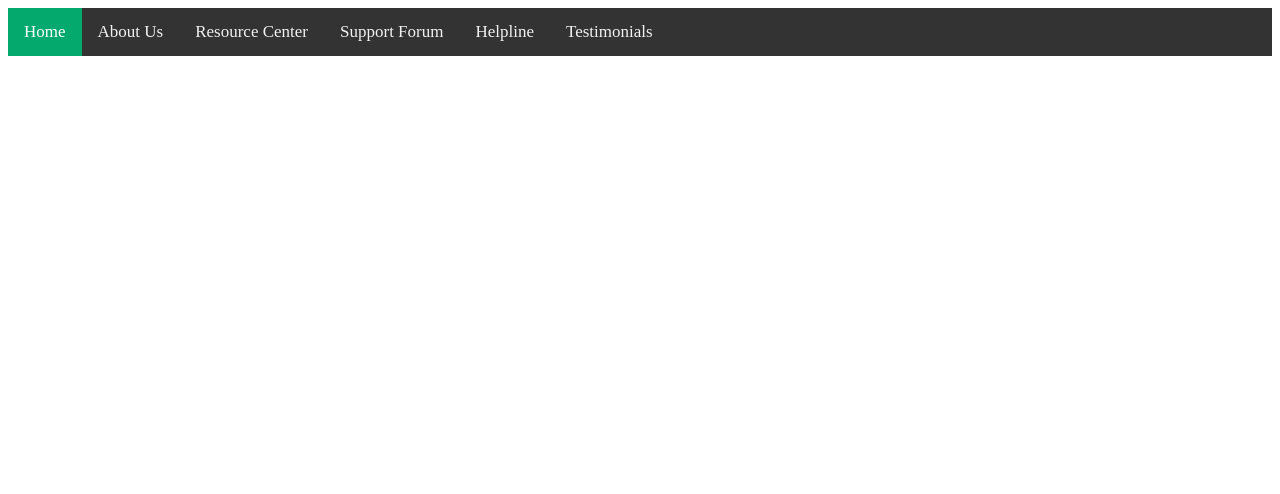
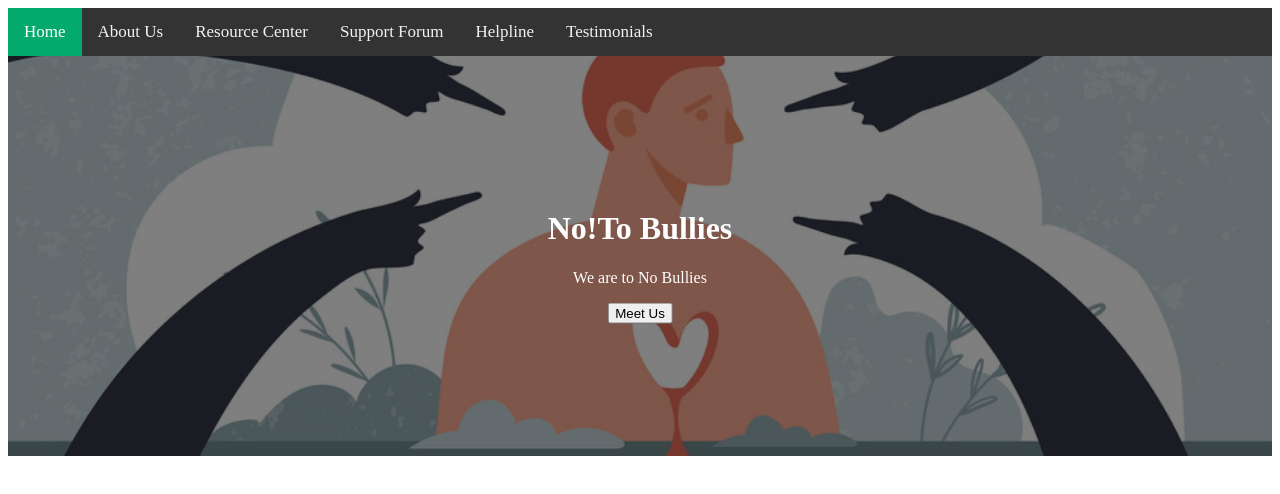
Before and after one commit to otienodiana/Notobullies.com, a plain HTML site: page OurWebsite/index.html in a window 1280 px wide. Drawn offline with Linux system fonts and the light colour scheme.

Commit message:
added files

```diff
--- a/OurWebsite/index.css
+++ b/OurWebsite/index.css
@@ -25,3 +25,33 @@
     background-color: #04AA6D;
     color: white;
   }
+
+
+  body, html {
+    height: 100%;
+}
+
+/* The hero image */
+.hero-image {
+  /* Use "linear-gradient" to add a darken background effect to the image (photographer.jpg). This will make the text easier to read */
+  background-image: linear-gradient(rgba(0, 0, 0, 0.5), rgba(0, 0, 0, 0.5)), url("44715221.jpg");
+
+  /* Set a specific height */
+  height: 50%;
+
+  /* Position and center the image to scale nicely on all screens */
+  background-position: center;
+  background-repeat: no-repeat;
+  background-size: cover;
+  position: relative;
+}
+
+/* Place text in the middle of the image */
+.hero-text {
+  text-align: center;
+  position: absolute;
+  top: 50%;
+  left: 50%;
+  transform: translate(-50%, -50%);
+  color: white;
+}
--- a/OurWebsite/index.html
+++ b/OurWebsite/index.html
@@ -15,6 +15,12 @@
         <a href="#Helpline">Helpline</a>
         <a href="#Testimonials">Testimonials</a>
     </div>
-
+    <div class="hero-image">
+        <div class="hero-text">
+          <h1>No!To Bullies</h1>
+          <p>We are to No Bullies</p>
+          <button>Meet Us</button>
+        </div>
+      </div>
 </body>
 </html>
```
Also changed, not shown: OurWebsite/44715221.jpg (added).
